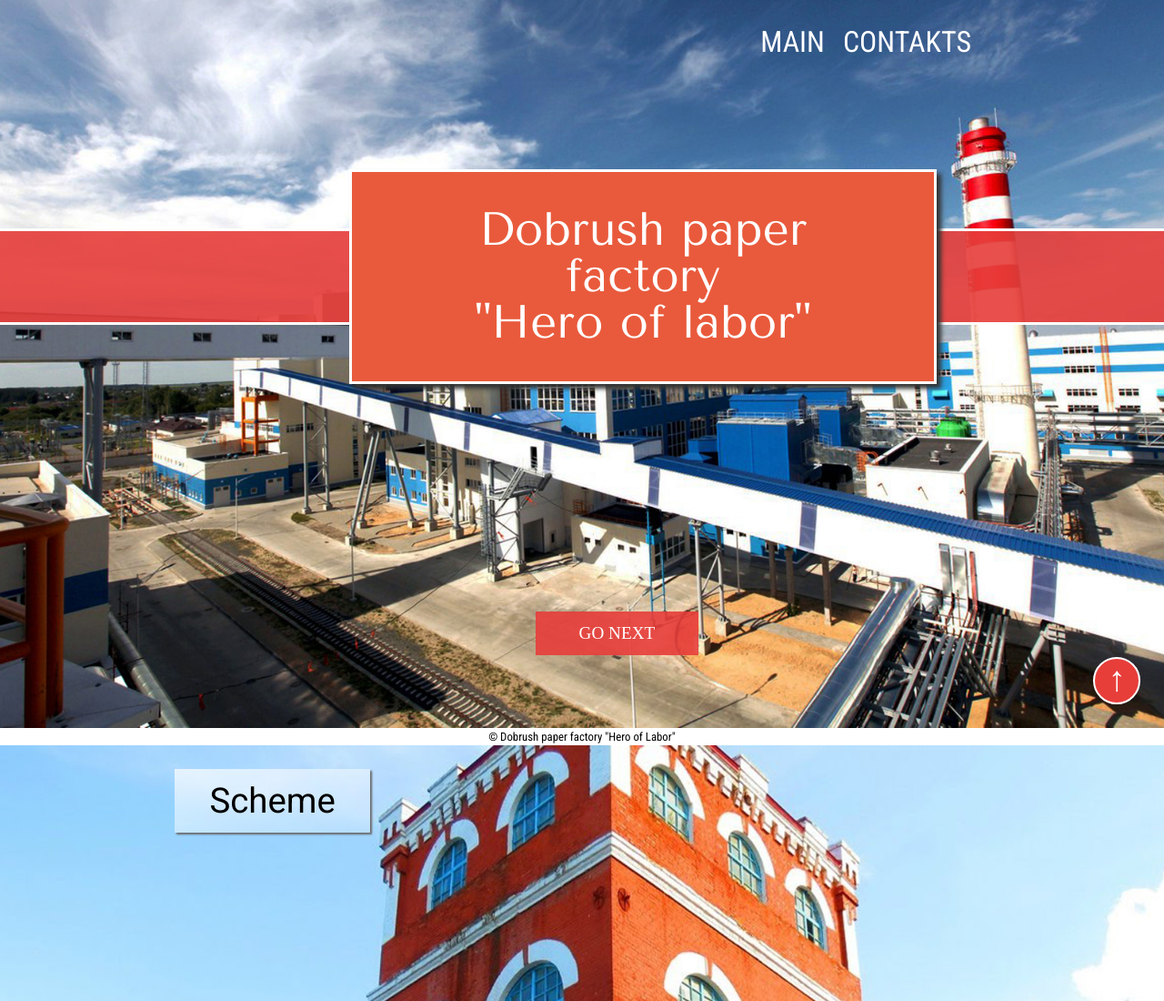
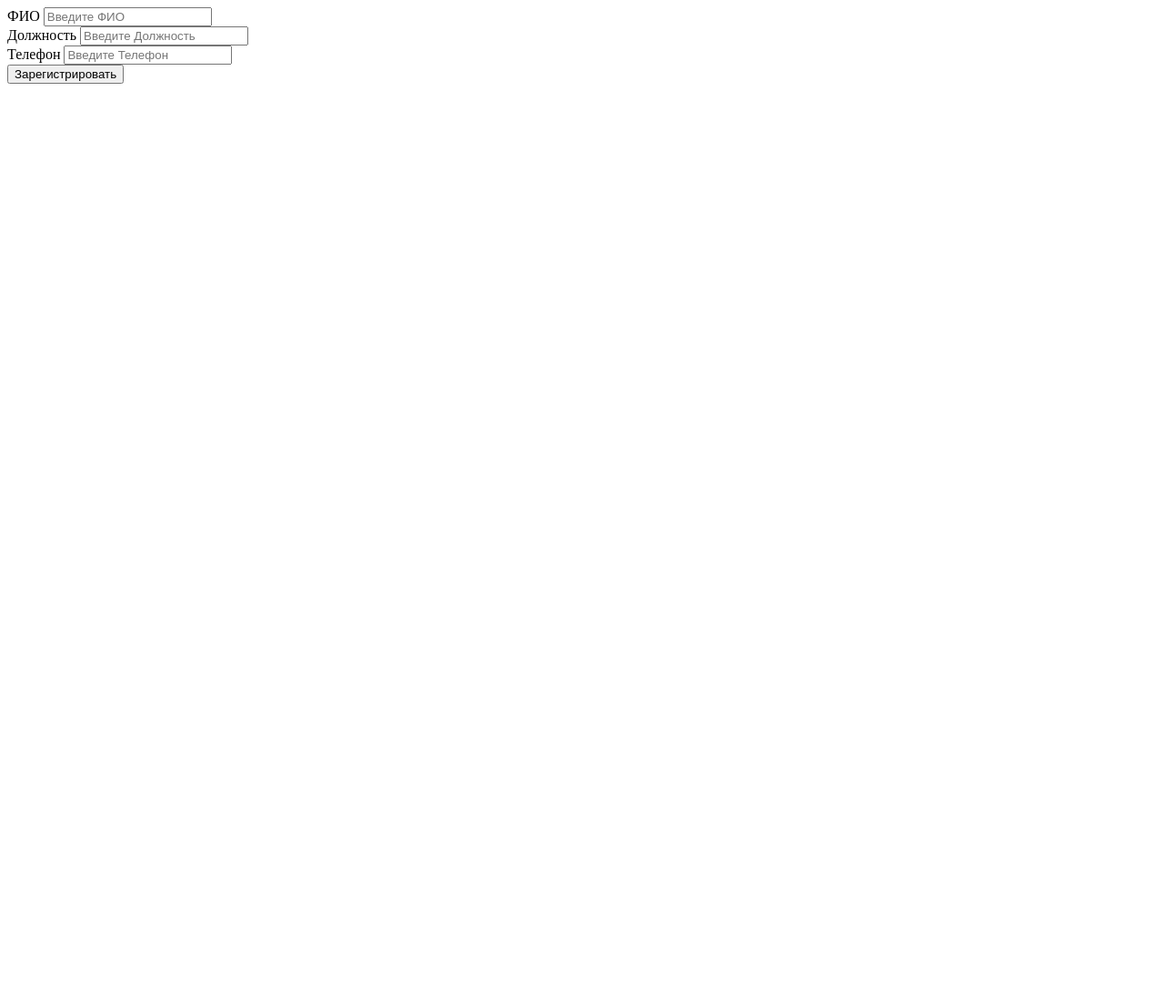
Before and after one commit to WhiteMACKA/dbf-github.io, a plain HTML site: page index.html in a window 1280 px wide. Shown: the top 1100 px of the page at 91% size. After the commit the page ends 800 px from the top, so only its background shows below. Drawn offline with nearby package versions, Linux system fonts and the light colour scheme.

Commit message:
asutp_registration

```diff
--- a/css/style.css
+++ /dev/null
@@ -1,223 +0,0 @@
-body {
-    margin: 0;
-    padding: 0;
-}
-
-.clearfix:after {
-    content: '';
-    display: table;
-    width: 100%;
-    clear: both;
-}
-
-.block-1 {
-    position: relative;
-    width: 100%;
-    height: 100vh;
-    background-color: aliceblue;
-    background: url(../images/background/fon-1-block-optim.jpg) no-repeat center top / cover;
-    overflow-x: hidden;
-}
-
-.block-2 {
-    position: relative;
-    width: 100%;
-    height: 100vh;
-    background-color: aliceblue;
-    background: url(../images/background/fon-2-block-optim.jpg) no-repeat center top / cover;
-}
-
-.container {
-    width: 70%;
-    margin: 0 auto;
-}
-
-.container a{
-    color: white;
-}
-
-nav{
-    float: right;
-    padding-top: 3%;
-}
-
-.menu {
-    display: block;
-    padding: 0;
-    margin: 0;
-}
-
-.menu li {
-    float: left;
-    display: block;
-    margin-right: 20px;
-}
-
-.menu a {
-    font-family: 'Roboto Condensed', sans-serif;
-    color: white;
-    padding-right: 10px;
-    text-transform: uppercase;
-    text-decoration: none;
-    font-size: 2.5vw;
-    transition: all 0.2s linear;
-}
-
-.menu a:after {
-    left: 0;
-    display: block;
-    content: '';
-    width: 0;
-    height: 1px;
-    background-color: white;
-    transition: width 0.3s ease-out;
-}
-
-.menu a:hover:after {
-    width: 95%;
-}
-
-.center-text {
-    position: absolute;
-    width: 40%;
-    background-color: rgb(233, 90, 60, 1);
-    color: white;
-    padding: 3% 5%;
-    z-index: 20;
-    border: 3px solid #fff;
-    left: 30%;
-    right: 30%;
-    /*margin-bottom: 40%;*/
-    box-shadow: 5px 5px 5px #333;
-    transition: left 0.9s ease-out;
-
-    /*text*/
-    font-size: 4vw;
-    font-family: 'Tenor Sans', sans-serif;
-    display:  table-cell;
-    vertical-align: middle;
-    text-align: center;
-    line-height: 4vw;
-    align-self: center;
-}
-
-.center-text:after{
-    width: 100%;
-    height: 20%;
-    content: '';
-    background-color: aqua;
-}
-
-.line {
-    position: absolute;
-    width: 100%;
-    height: 20%;
-    background-color: rgb(233, 90, 60, 1);
-    content: '';
-    z-index: 1;
-    top: 35%;
-}
-
-.heading {
-    z-index: 5;
-}
-
-.red-button {
-    position: absolute;
-    text-decoration: none;
-    display: block;
-    content: '';
-    width: 10%;
-    background-color: rgb(231, 62, 58, 0.9);
-    font-size: 1.5vw;
-    text-align: center;
-    text-transform: uppercase;
-    padding: 1% 2%;
-    bottom: 10%;
-    left: 46%;
-    right: 46%;
-    margin: auto;
-    transition: all 0.4s ease-out;
-}
-
-.red-button:hover{
-    background-color: rgb(251, 6, 0, 0.9);
-    box-shadow: 3px 3px 3px #333;
-}
-
-.red-line {
-    position: absolute;
-    width: 100%;
-    height: 25%;
-    background-color: rgb(231, 62, 58, 0.9);
-    border-top: 3px solid #fff;
-    border-bottom: 3px solid #fff;
-    align-self: center;
-}
-
-.center-text-and-line {
-        position: absolute;
-        display: flex;
-        width: 100%;
-        height: 50%;
-}
-
-.text-red-line {
-    position: absolute;
-    align-self: center;
-    width: 100%;
-    font-size: 1.5vw;
-    color: white;
-    ;
-    text-align: right;
-    padding-right: 2%;
-    box-sizing: border-box;
-    left: 300px;
-    transition: left 0.9s linear;
-}
-
-.container-100 {
-    width: 100%;
-}
-
-.copyright {
-    font-size: 1.0vw;
-    font-family: 'Roboto Condensed', sans-serif;
-    text-align: center;
-    padding: 2px 0;
-}
-
-.text-schemes {
-    position: absolute;
-    margin-top: 2%;
-    font-size: 3vw;
-    font-family: 'Roboto', sans-serif;
-    background-color: rgb(255, 255, 255, 0.1);
-    background: linear-gradient(to bottom right, rgb(255, 255, 255, 0.7), rgb(255, 255, 255, 0.2));
-    padding: 1% 3%;
-    box-shadow: 2px 2px 2px #666;
-}
-
-.anchor {
-    position: fixed;
-    z-index: 1000;
-    font-size: 3vw;
-    width: 3.8vw;
-    height: 3.8vw;
-    text-decoration: none;
-    color: white;
-    background-color: rgb(231, 62, 58, 1);
-    border-radius: 50%;
-    border: 2px solid white;
-    text-align: center;
-    bottom: 0;
-    right: 0;
-    margin-bottom: 2%;
-    margin-right: 2%;
-    transition: all 0.2s linear;
-}
-
-.anchor:hover {
-    margin-bottom: 3%;
-    background-color: rgb(242, 31, 31, 1);
-}
--- a/index.html
+++ b/index.html
@@ -1,75 +1,31 @@
 <!DOCTYPE html>
 <html lang="en">
+<head>
+    <meta charset="UTF-8">
+    <meta name="viewport" content="width=device-width, initial-scale=1.0">
+    <title>Регистрация</title>
+</head>
+<body>
+    <div class="wrapepr">
+        <div class="form">
+            <form action="">
+                <div class="full_name">
+                    <label for="full_name">ФИО</label>
+                    <input id="full_name" type="text" placeholder="Введите ФИО">
+                </div>
+                <div class="post">
+                    <label for="post">Должность</label>
+                    <input id="post" type="text" placeholder="Введите Должность">
+                </div>
+                <div class="phone">
+                    <label for="phone">Телефон</label>
+                    <input id="phone" type="tel" placeholder="Введите Телефон">
+                </div>
 
-<head>
-    <link href="https://fonts.googleapis.com/css?family=Roboto|Roboto+Condensed|Tenor+Sans&display=swap" rel="stylesheet">
 
-    <meta charset="UTF-8">
-    <link rel="stylesheet" href="css/style.css">
-    <title>dbf.com</title>
-
-</head>
-
-<body>
-
-    <a class="anchor" onclick="slowScroll('#main-block')" href="#main-block">&#8593;</a>
-
-    <section id="main-block" class="block-1">
-       <div class="container">
-           <div class="heading clearfix">
-                <nav>
-                    <ul class="menu">
-                        <li>
-                            <a href="#">main</a>
-                        </li>
-                        <li>
-                            <a href="#">contakts</a>
-                        </li>
-                    </ul>
-                </nav>
-           </div> <!--end heading-->
-           <a id="red-b" class="red-button" onclick="slowScroll('#schemes-block')" href="#schemes-block">Go next</a>
-        </div> <!--end container-->
-
-        <div class="center-text-and-line">
-           <div class="red-line"></div> <!--end red-line-->
-           <div id="id-text-red-line" class="text-red-line"><!--...--></div>
-           <div id="center" class="center-text">
-                       Dobrush paper <br>
-                       factory <br>
-                       "Hero of labor"
-           </div> <!--end cetner-text-->
-       </div> <!--end center-text-and-line-->
-
-    </section>
-
-    <section>
-        <div class="container-100">
-           <div class="copyright">
-                © Dobrush paper factory "Hero of Labor"
-           </div>
+                <button type="action">Зарегистрировать</button>
+            </form>
         </div>
-    </section>
-
-    <section id="schemes-block" class="block-2">
-        <div class="container">
-            <div class="text-schemes">
-                Scheme
-            </div>
-        </div>
-    </section>
-
-    <section>
-        <div class="container-100">
-           <div class="copyright">
-                © Dobrush paper factory "Hero of Labor"
-           </div>
-        </div>
-    </section>
-
-    <script src="js/main.js" defer></script>
-    <script src="//ajax.googleapis.com/ajax/libs/jquery/2.1.1/jquery.min.js"></script>
-    <script type="text/javascript" src="http://ajax.googleapis.com/ajax/libs/jquery/1.8.2/jquery.min.js"></script>
+    </div>
 </body>
-
 </html>
--- a/js/main.js
+++ /dev/null
@@ -1,37 +0,0 @@
-//$(function () {
-//    $('.red-button').mouseover(function () {
-//        $('.cetner-text').css('left','20%');
-//    });
-//    $('.red-button').mousedown(function () {
-//        $('.cetner-text').css('left','30%');
-//    });
-//
-//});
-
-//$(function () {
-//    $('.url-contain-button-text').click(function () {
-//        $('.contain-button').css('background-color','#895c45')
-//    });
-//});
-
-/*плавный переход к блоку*/
-function slowScroll(id) {
-         var offset = 0;
-         $('html, body').animate({
-              scrollTop: $(id).offset().top - offset
-         }, 1000);
-         return false;
-     };
-
-
-/*смещение блока*/
-$('#red-b').hover(
-  function () {
-    $('#center').css('left','15%');
-    $('#id-text-red-line').css('left','0');
-  },
-  function () {
-     $('#center').css('left','30%');
-    $('#id-text-red-line').css('left','300px');
-  }
-);
```
Also changed, not shown: images/background/fon-1-block-optim.jpg (deleted), images/background/fon-2-block-optim.jpg (deleted), images/block-2/b-1-1.jpg (deleted), images/block-2/b-1-2.jpg (deleted), images/block-2/b-1-3.jpg (deleted), images/block-2/b-2-1.jpg (deleted), 2 other files.
